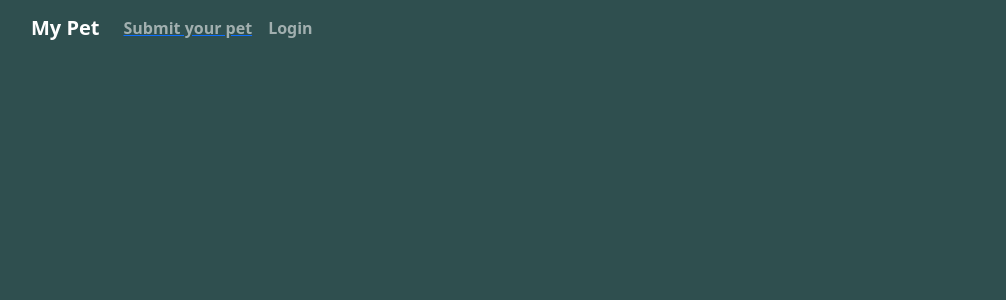
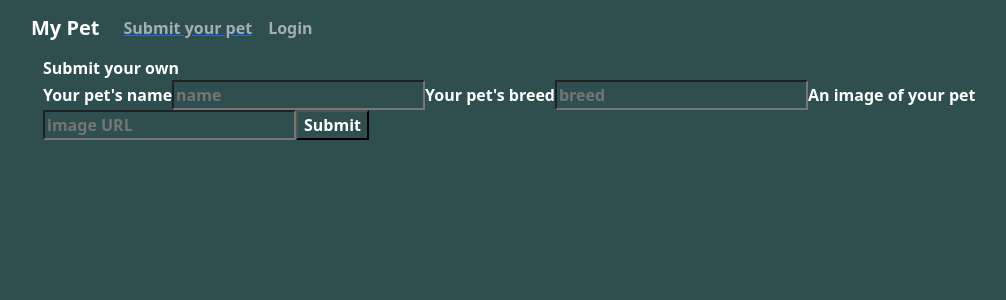
Before and after one commit to DylanBozarth/MyPet, a React (Create React App) app in the folder front/: page /submit in a window 1280 px wide. Shown: the top 300 px of the page, without its empty margins (51-1057 px from the left). Built offline with nearby package versions, Linux system fonts and the light colour scheme.

Commit message:
submit page start

```diff
--- a/front/src/App.js
+++ b/front/src/App.js
@@ -6,6 +6,7 @@ import AddReview from "./components/add-review";
 import RestaurantsList from "./components/pet-list";
 import Login from "./components/login";
 import PetFocus from "./components/petfocus";
+import { Submit } from "./components/submit";
 
 function App() {
   const [user, setUser] = React.useState(null);
@@ -72,6 +73,12 @@ function App() {
               <Login {...props} login={login} />
             )}
           />
+          <Route
+            path="/submit"
+            render={(props) => (
+              <Submit {...props} login={Submit} />
+            )}
+          />
         </Switch>
       </div>
     </div>
--- /dev/null
+++ b/front/src/components/submit.js
@@ -0,0 +1,18 @@
+import React, {useState} from 'react'
+
+export const Submit = () => {
+    return (
+        <div>Submit your own
+
+            <div className="">
+                <label>Your pet's name</label>
+                <input placeholder="name"></input>
+                <label >Your pet's breed</label>
+                <input placeholder="breed"></input>
+                <label>An image of your pet</label>
+                <input placeholder="image URL"></input>
+                <button onSubmit={() => console.log('yes')}>Submit</button>
+            </div>
+        </div>
+    )
+}
```
